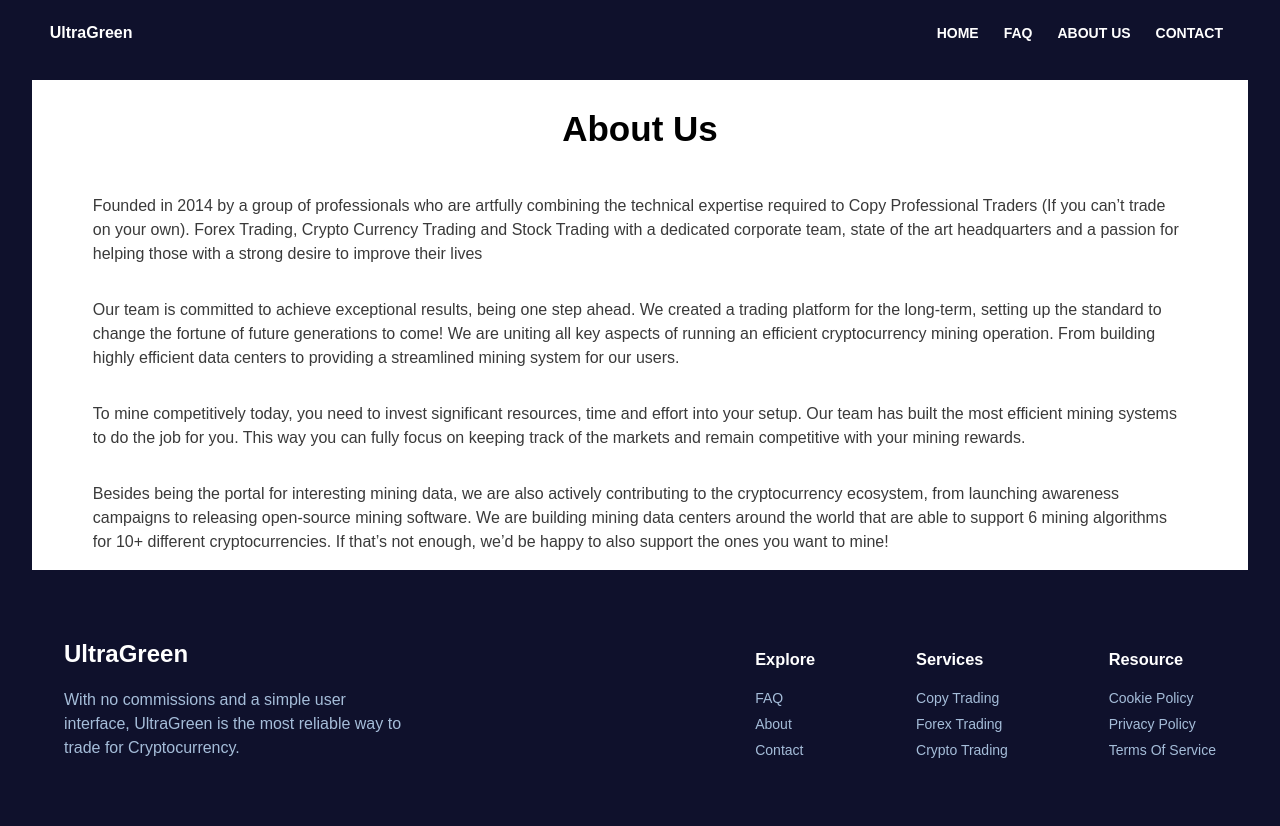
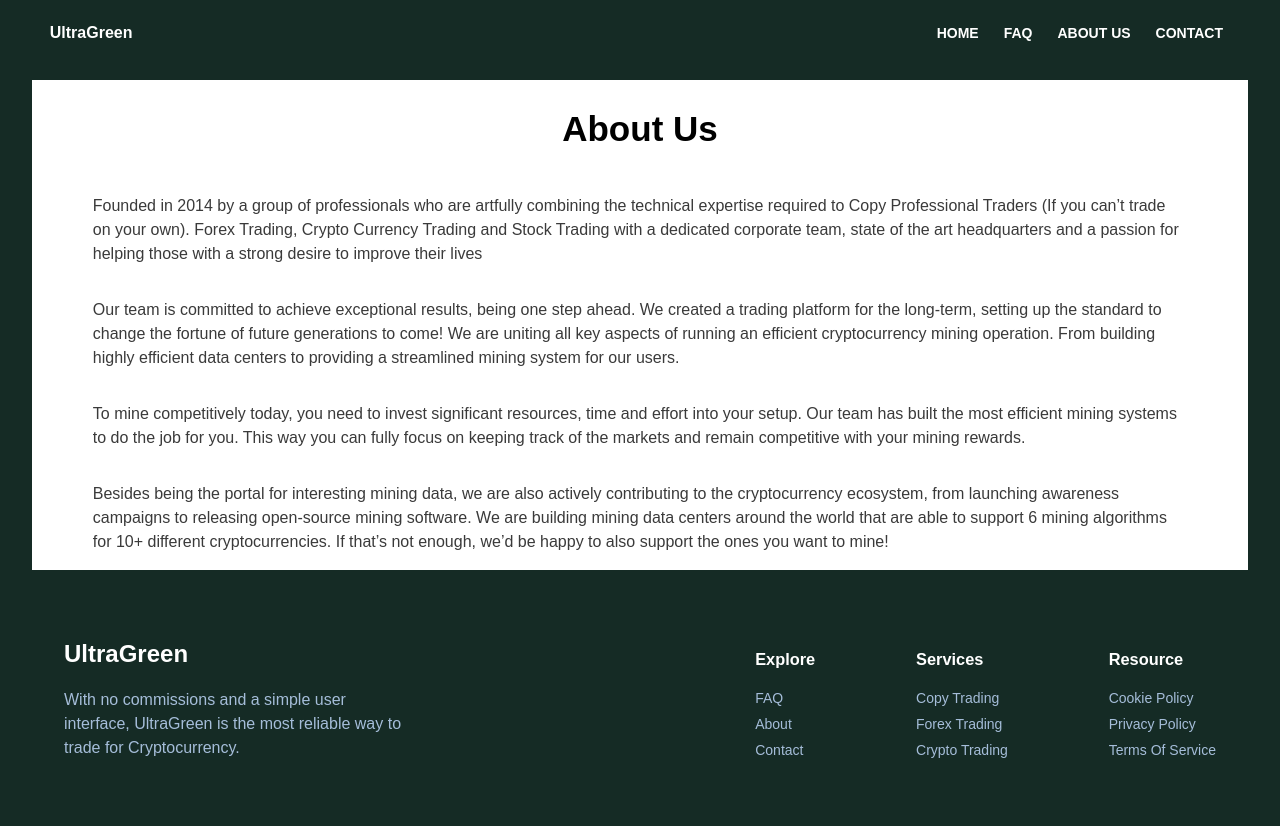
Before and after one commit to Lucifer-010/osbroker, a Django app: page /about in a window 1280 px wide. Run offline with Django 4.2, Linux system fonts and the light colour scheme.

Commit message:
Update index.css

```diff
--- a/static/css/index.css
+++ b/static/css/index.css
@@ -5,7 +5,7 @@
 body{
     margin: 0%;
     font-family: sans-serif;
-    background-color: #0F112C;
+    background-color: #152b25;
     color: white;
 }
 
@@ -23,7 +23,7 @@ body{
 
 
 nav{
-    background-color: #0F112C;
+    background-color: #152b25;
     padding-top: 15px;
     padding-bottom: 15px;
     display: flex;
```
